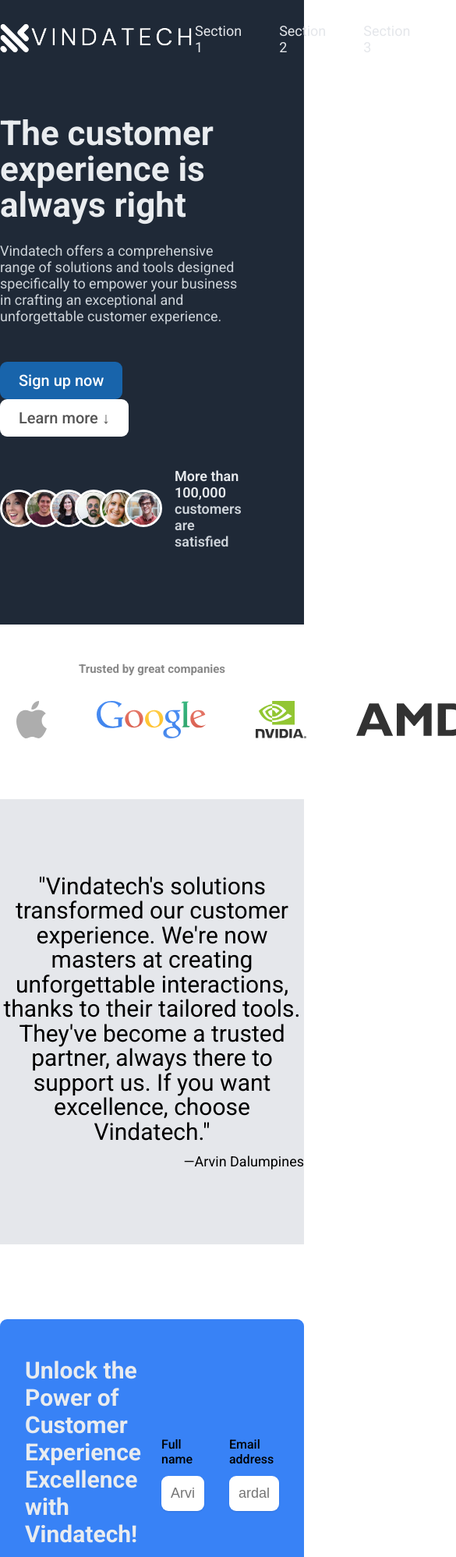
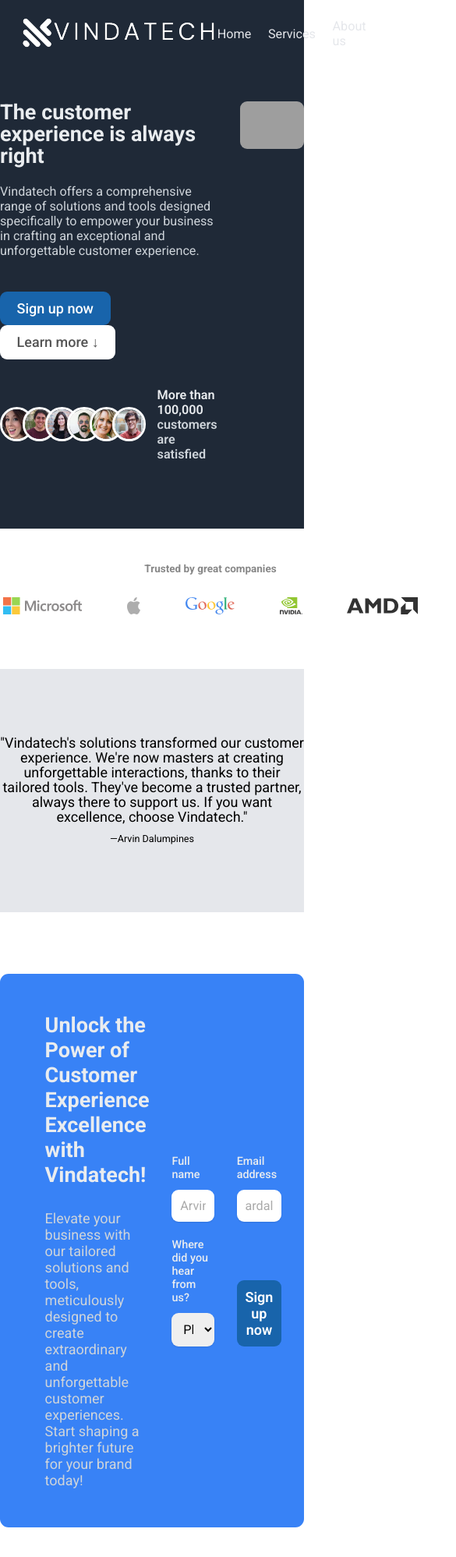
Before and after one commit to ardalum/landing-page-odin, a plain HTML site: page index.html in a window 390 px wide. Shown: the top 1997 px of the page at 78% size, 585 px wide, since content can reach past the window. Drawn offline with nearby package versions, Linux system fonts and the light colour scheme; grey boxes are pictures that could not be loaded.

Commit message:
modify css

```diff
--- a/index.html
+++ b/index.html
@@ -29,9 +29,9 @@
       /></a>
       <nav>
         <ul class="main-nav-list">
-          <li class="nav-list">Section 1</li>
-          <li class="nav-list">Section 2</li>
-          <li class="nav-list">Section 3</li>
+          <li class="nav-list">Home</li>
+          <li class="nav-list">Services</li>
+          <li class="nav-list">About us</li>
         </ul>
       </nav>
     </header>
@@ -39,7 +39,9 @@
       <section class="section-hero">
         <div class="hero">
           <div class="hero-text-box">
-            <h1>The customer experience is always right</h1>
+            <h1 class="heading-primary">
+              The customer experience is always right
+            </h1>
             <p class="hero-description">
               Vindatech offers a comprehensive range of solutions and tools
               designed specifically to empower your business in crafting an
@@ -98,8 +100,10 @@
       <section class="section-cta">
         <div class="container">
           <div class="cta">
+            <div class="cta-text-box">
               <h2 class="cta-heading">
-              Unlock the Power of Customer Experience Excellence with Vindatech!
+                Unlock the Power of Customer Experience Excellence with
+                Vindatech!
               </h2>
               <p class="cta-text">
                 Elevate your business with our tailored solutions and tools,
@@ -139,8 +143,9 @@
                 </select>
               </div>
 
-            <button class="btn btn--form">Sign up now</button>
+              <button class="btn--form">Sign up now</button>
             </form>
+          </div>
         </div>
       </section>
     </main>
@@ -174,6 +179,14 @@
                 href="https://twitter.com/ardalump"
                 target="_blank"
                 ><ion-icon class="social-icon" name="logo-twitter"></ion-icon
+              ></a>
+            </li>
+            <li>
+              <a
+                class="footer-link"
+                href="https://github.com/ardalum"
+                target="_blank"
+                ><ion-icon class="social-icon" name="logo-github"></ion-icon
               ></a>
             </li>
           </ul>
--- a/style.css
+++ b/style.css
@@ -29,12 +29,13 @@ body {
 }
 
 .header {
-  padding: 2.4rem 0 2.4rem 0;
+  padding: 0 4.8rem;
   background-color: #1f2937;
   display: flex;
-  justify-content: space-around;
+  justify-content: space-between;
   align-items: center;
-  width: 100%;
+  height: 9.6rem;
+  /* width: 100%; */
 }
 
 .main-nav-list {
@@ -42,7 +43,7 @@ body {
   color: #e5e7eb;
   display: flex;
   align-items: center;
-  gap: 4.8rem;
+  gap: 2.4rem;
 }
 
 .nav-list {
@@ -60,9 +61,15 @@ body {
   cursor: pointer;
 }
 
+/* ////////////////////////////////////// */
+/* Hero section */
+/* ///////////////////////////////////// */
+
 .section-hero {
   background-color: #1f2937;
   padding: 4.8rem 0 9.6rem 0;
+  /* max-width: 130rem; */
+  margin: 0 auto;
 }
 
 .hero {
@@ -74,7 +81,7 @@ body {
   gap: 9.6rem;
 }
 
-.hero-text-box h1 {
+.heading-primary {
   font-size: 4.4rem;
   font-weight: 700;
   color: #e9ecef;
@@ -217,24 +224,29 @@ body {
 /* ///////////////////////////////////// */
 
 .section-cta {
-  padding: 9.6rem 0;
-  display: flex;
-  justify-content: center;
+  padding: 8.8rem 0;
+  /* display: flex;
+  justify-content: center; */
 }
 
 .section-cta .container {
-  padding: 4.8rem 3.2rem;
+  padding: 0 3.2rem;
+  margin: 0 auto;
   background-color: #3882f6;
-  max-width: 120rem;
-  border-radius: 9px;
+  max-width: 130rem;
+  border-radius: 11px;
+}
+
+.cta {
   display: grid;
   grid-template-columns: 1fr 1fr;
-  gap: 2.4rem;
+  align-items: center;
+  padding: 3.2rem 0;
 }
 
-/* .cta {
-  max-width: 50%;
-} */
+.cta-text-box {
+  padding: 2.4rem 3.2rem;
+}
 
 .cta-heading {
   color: #e9ecef;
@@ -252,8 +264,6 @@ body {
   grid-template-columns: 1fr 1fr;
   column-gap: 3.2rem;
   row-gap: 2.4rem;
-  align-items: center;
-  justify-content: center;
 }
 
 .cta-form label {
@@ -261,6 +271,7 @@ body {
   font-size: 1.6rem;
   font-weight: 500;
   margin-bottom: 1.2rem;
+  color: #e9ecef;
 }
 
 .cta-form input,
@@ -268,19 +279,37 @@ body {
   width: 100%;
   padding: 1.2rem;
   font-size: 1.8rem;
+  font-family: inherit;
   border: none;
   border-radius: 9px;
   box-shadow: 0 1px 2px rgba(0, 0, 0, 0.1);
   align-self: end;
 }
 
+.cta-form input::placeholder {
+  color: #aaa;
+}
+
 .btn--form {
+  display: inline-block;
   background-color: #1864ab;
+  font-size: 2rem;
+  font-weight: 600;
   width: 100%;
   color: #fff;
   align-self: end;
   padding: 1.2rem;
-  margin-bottom: 0.7rem;
+  border: none;
+  font-family: inherit;
+  transition: all 0.3s;
+  cursor: pointer;
+  border-radius: 9px;
+}
+
+.btn--form:hover,
+.btn--form:active {
+  background-color: #1f2937;
+  color: #fff;
 }
 
 /* ////////////////////////////////////// */
@@ -369,3 +398,84 @@ body {
   color: #fff;
   font-size: 1.6rem;
 }
+
+/* ////////////////////////////////////// */
+/* Responsive */
+/* ///////////////////////////////////// */
+
+@media (max-width: 81.5em) {
+  .header {
+    padding: 0 3.2rem;
+  }
+
+  .hero {
+    max-width: 120rem;
+  }
+
+  .heading-primary {
+    font-size: 3.6rem;
+  }
+}
+
+@media (max-width: 75.5em) {
+  .hero {
+    max-width: 100rem;
+  }
+
+  .section-cta .container {
+    max-width: 100rem;
+  }
+}
+
+@media (max-width: 64em) {
+  .hero {
+    gap: 6.4rem;
+  }
+
+  html {
+    font-size: 56.25%;
+  }
+}
+
+@media (max-width: 55em) {
+  .hero {
+    gap: 3.2rem;
+    max-width: 80rem;
+  }
+
+  .heading-primary {
+    font-size: 3rem;
+  }
+
+  .logos img {
+    height: 3.2rem;
+  }
+
+  .logos img {
+    height: 2.4rem;
+  }
+
+  .section-featured .container {
+    width: 60rem;
+  }
+
+  .section-testimonials {
+    width: 100%;
+  }
+
+  .testimonials {
+    max-width: 60rem;
+  }
+
+  .testimonial-text {
+    font-size: 2rem;
+  }
+  .testimonials p {
+    font-size: 1.4rem;
+    align-self: center;
+  }
+
+  .section-cta .container {
+    max-width: 80rem;
+  }
+}
```
Lines whose indentation alone changed are shown as unchanged.
